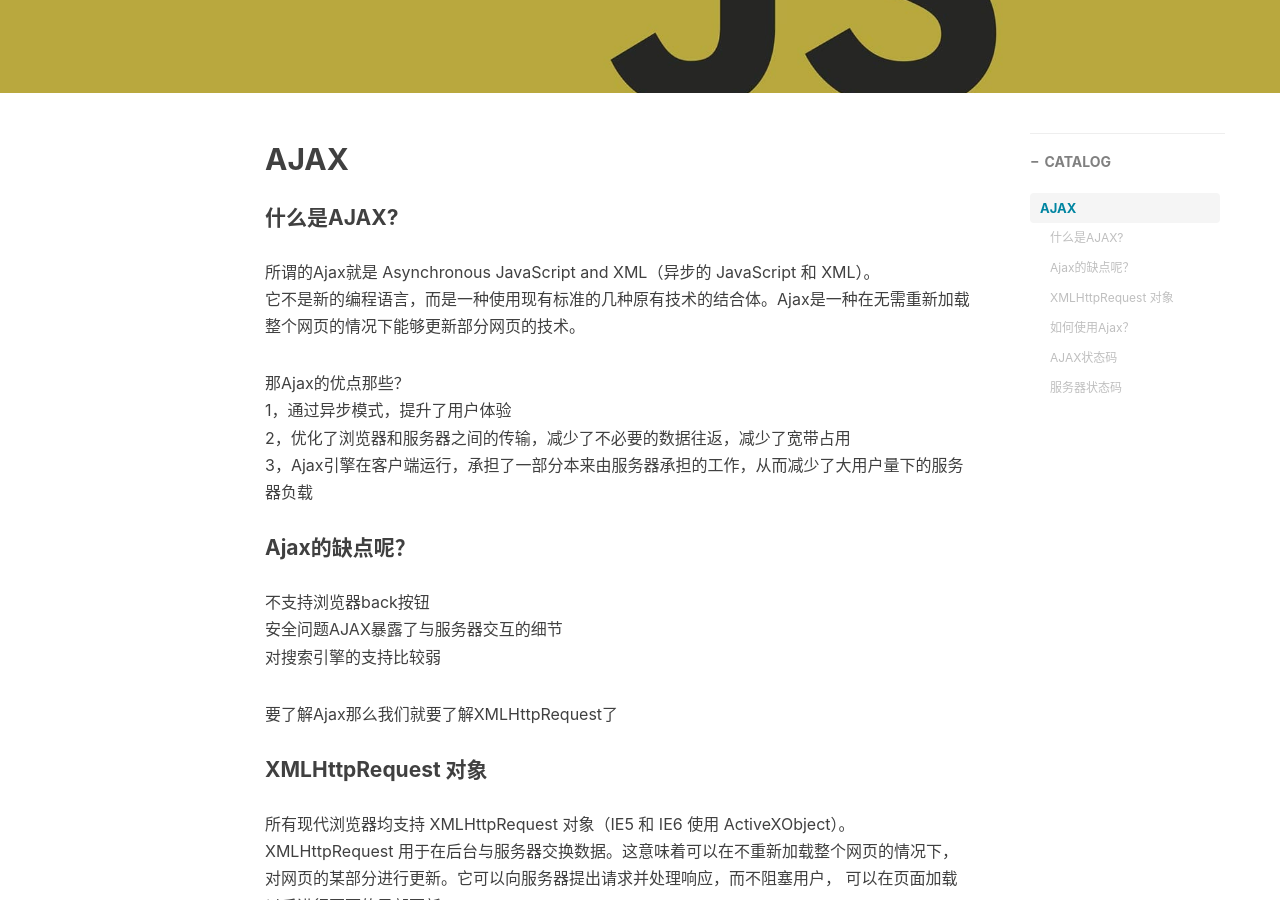
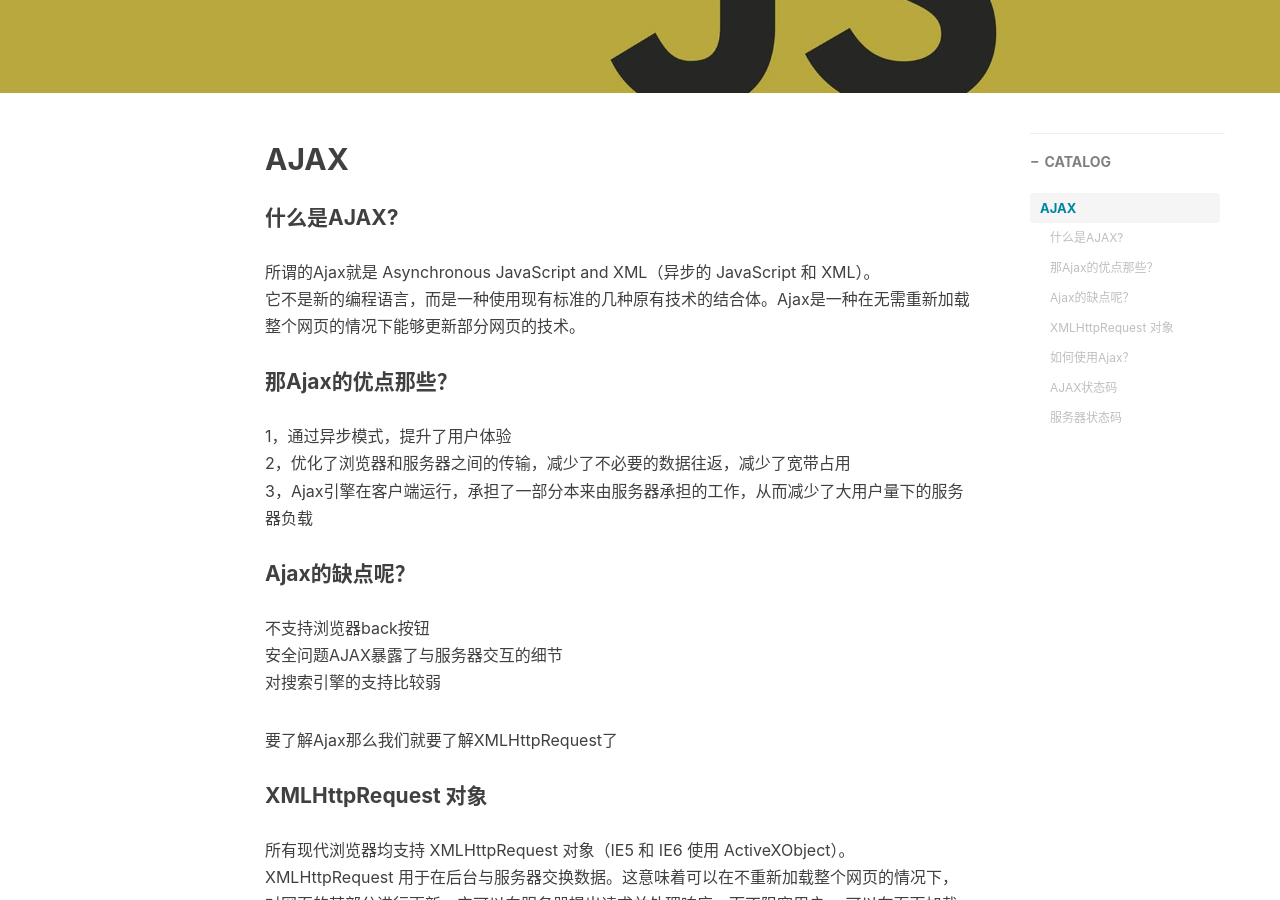
Before and after one commit to codingwithdeft/codingwithdeft.github.io, a Jekyll site: the page built from _posts/2020-05-30-What is ajax.md, in a window 1280 px wide and 900 px high, scrolled down 364 px. Built offline with Jekyll 4.4.1, drawn with Linux system fonts in a browser that asks for light colours; nearby versions of some CDN libraries; comment, search, counter and statistics services are not loaded.

Commit message:
Update 2020-05-30-What is ajax.md

```diff
--- a/_posts/2020-05-30-What is ajax.md
+++ b/_posts/2020-05-30-What is ajax.md
@@ -15,7 +15,7 @@ tags:
 所谓的Ajax就是 Asynchronous JavaScript and XML（异步的 JavaScript 和 XML）。
 它不是新的编程语言，而是一种使用现有标准的几种原有技术的结合体。Ajax是一种在无需重新加载整个网页的情况下能够更新部分网页的技术。
 
-那Ajax的优点那些？
+#### 那Ajax的优点那些？
 1，通过异步模式，提升了用户体验
 2，优化了浏览器和服务器之间的传输，减少了不必要的数据往返，减少了宽带占用
 3，Ajax引擎在客户端运行，承担了一部分本来由服务器承担的工作，从而减少了大用户量下的服务器负载
```
